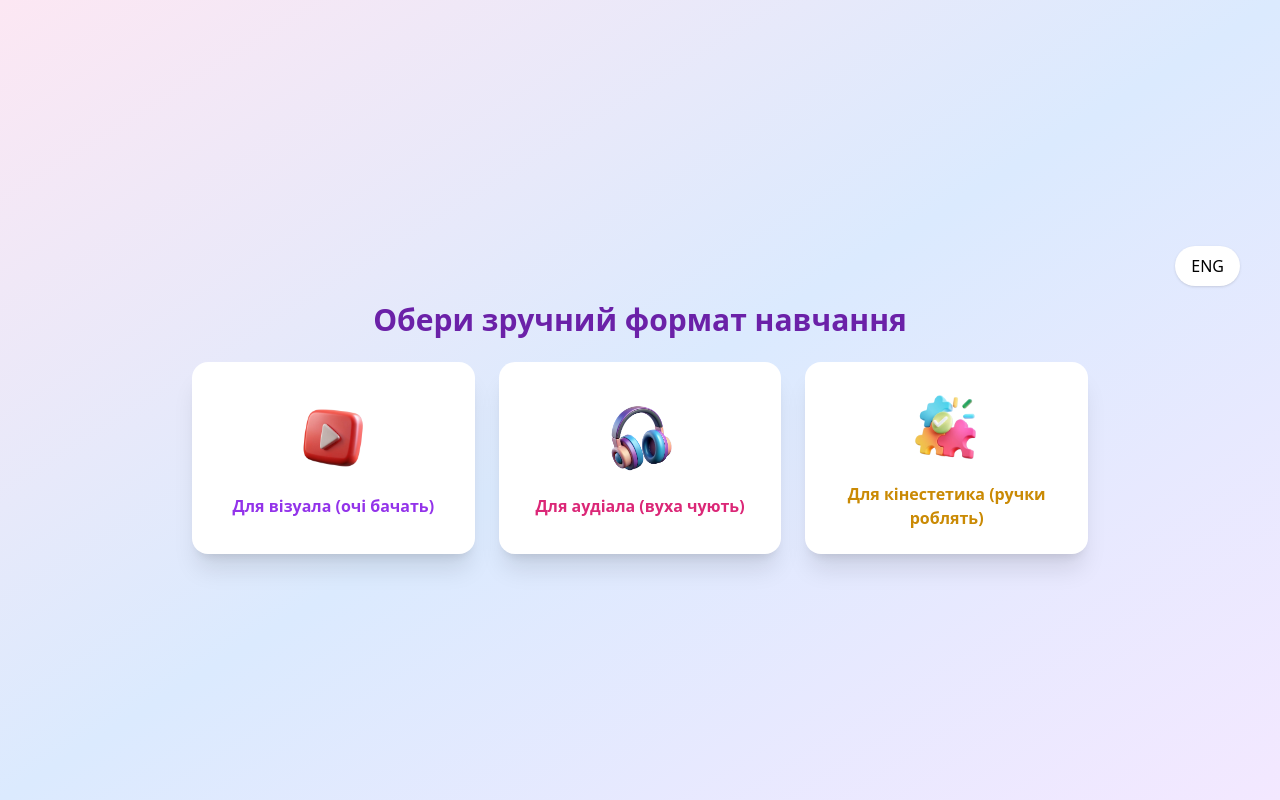
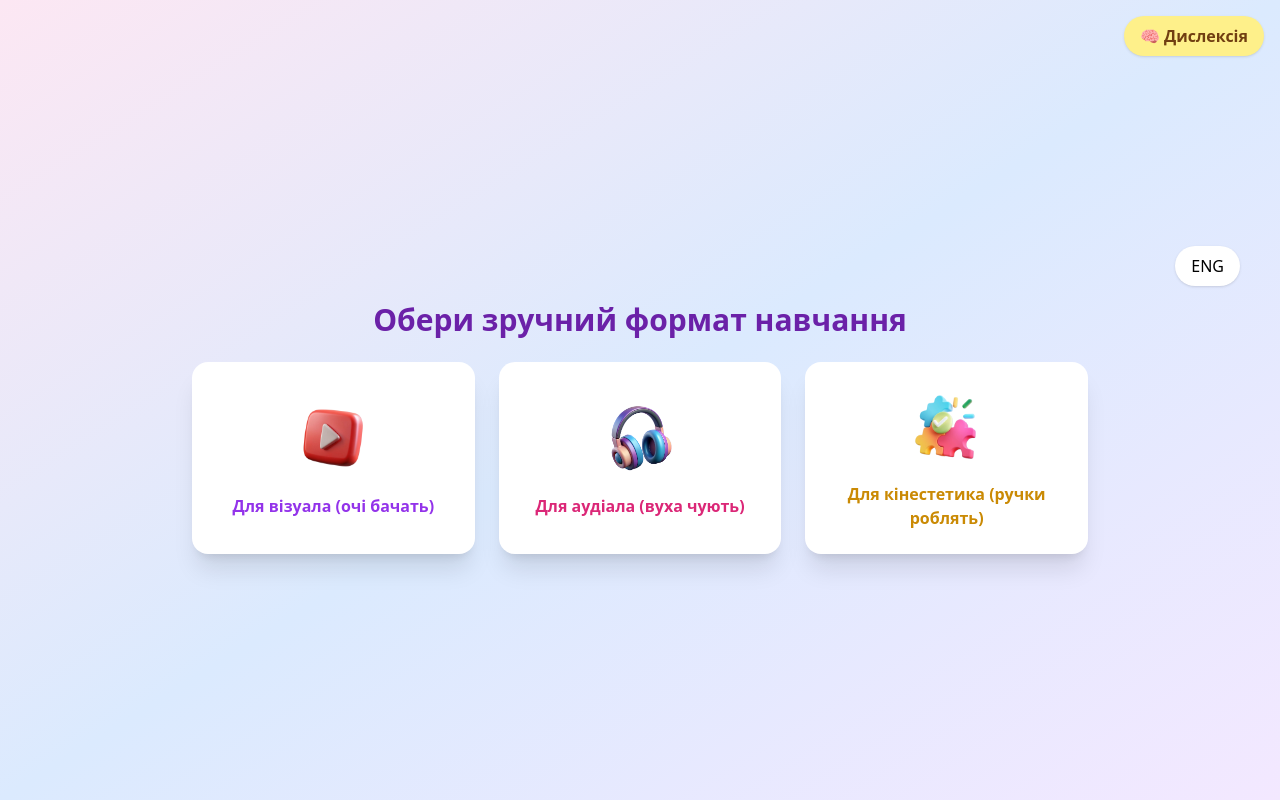
Before and after one commit to Milana-Budzanovska/learning, a React (Vite) app: page / in a window 1280 px wide. Built offline with nearby package versions, Linux system fonts and the light colour scheme; the HTML template or start-up script is replaced by a standard one.

Commit message:
Update App.tsx

```diff
--- a/src/App.tsx
+++ b/src/App.tsx
@@ -1,4 +1,4 @@
-import React from 'react';
+import React, { useEffect } from 'react';
 import { BrowserRouter as Router, Routes, Route } from 'react-router-dom';
 import LearningMenu from './LearningMenu';
 import VisualLesson from './VisualLesson';
@@ -6,9 +6,35 @@ import AudioLesson from './AudioLesson';
 import KinestheticLesson from './KinestheticLesson';
 import NeuroReport from './NeuroReport';
 
+const DyslexiaToggle = () => {
+  useEffect(() => {
+    const isEnabled = localStorage.getItem('dyslexia') === 'true';
+    if (isEnabled) {
+      document.body.classList.add('dyslexia-mode');
+    }
+  }, []);
+
+  const toggle = () => {
+    const enabled = document.body.classList.toggle('dyslexia-mode');
+    localStorage.setItem('dyslexia', enabled.toString());
+  };
+
+  return (
+    <div className="fixed top-4 right-4 z-50">
+      <button
+        onClick={toggle}
+        className="bg-yellow-200 hover:bg-yellow-300 text-yellow-900 font-semibold py-2 px-4 rounded-full shadow"
+      >
+        🧠 Дислексія
+      </button>
+    </div>
+  );
+};
+
 function App() {
   return (
     <Router>
+      <DyslexiaToggle />
       <Routes>
         <Route path="/" element={<LearningMenu />} />
         <Route path="/visual" element={<VisualLesson />} />
```
